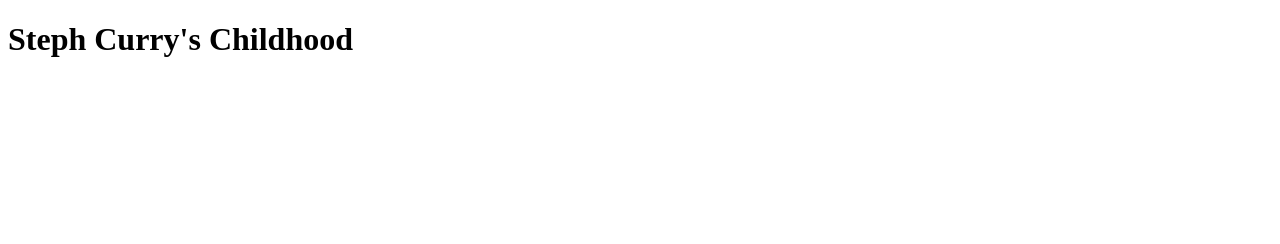
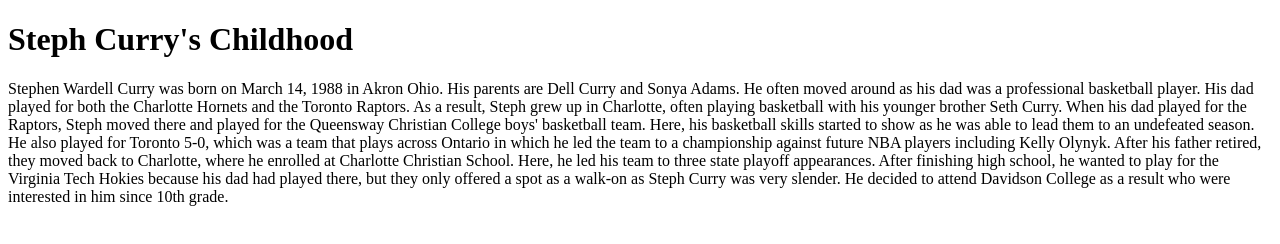
Before and after one commit to Seyon856/Seyon856.github.io, a plain HTML site: page page1.html in a window 1280 px wide. Drawn offline with Linux system fonts and the light colour scheme.

Commit message:
Update page1.html

```diff
--- a/page1.html
+++ b/page1.html
@@ -1,9 +1,10 @@
 <!DOCTYPE html>
 <html>
   <head>
-    <title>Steph Curry's Childhood</title>
+    <title>"Steph Curry's Childhood"</title>
     <h1>Steph Curry's Childhood</h1>
   </head>
   </body>
-
+  <p> Stephen Wardell Curry was born on March 14, 1988 in Akron Ohio. His parents
+  are Dell Curry and Sonya Adams. He often moved around as his dad was a professional basketball player. His dad played for both the Charlotte Hornets and the Toronto Raptors. As a result, Steph grew up in Charlotte, often playing basketball with his younger brother Seth Curry. When his dad played for the Raptors, Steph moved there and played for the Queensway Christian College boys' basketball team. Here, his basketball skills started to show as he was able to lead them to an undefeated season. He also played for Toronto 5-0, which was a team that plays across Ontario in which he led the team to a championship against future NBA players including Kelly Olynyk. After his father retired, they moved back to Charlotte, where he enrolled at Charlotte Christian School. Here, he led his team to three state playoff appearances. After finishing high school, he wanted to play for the Virginia Tech Hokies because his dad had played there, but they only offered a spot as a walk-on as Steph Curry was very slender. He decided to attend Davidson College as a result who were interested in him since 10th grade. </p>
 </html>
```
